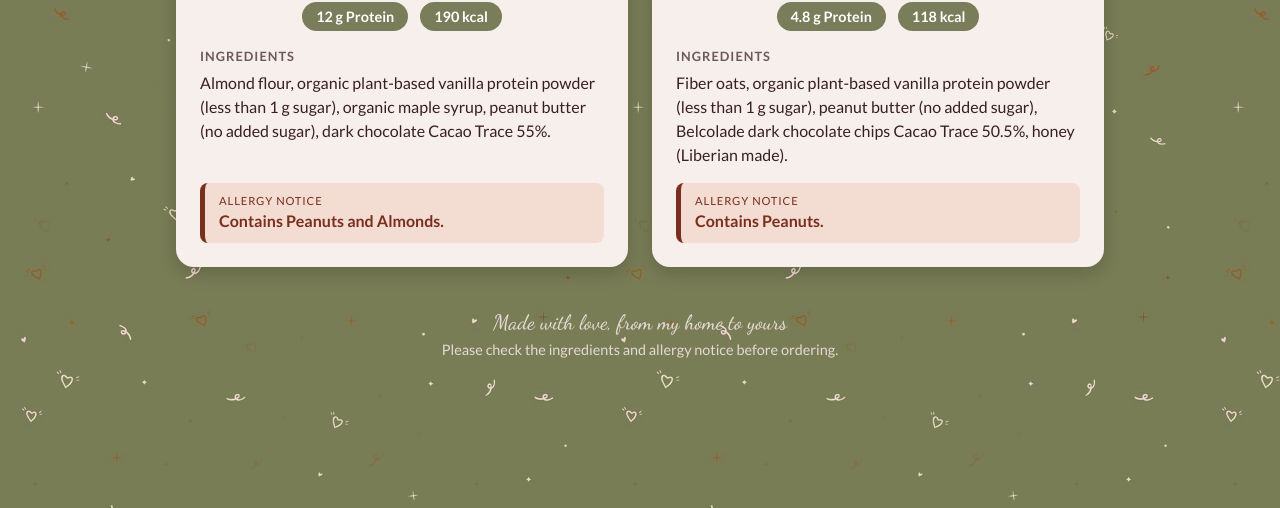
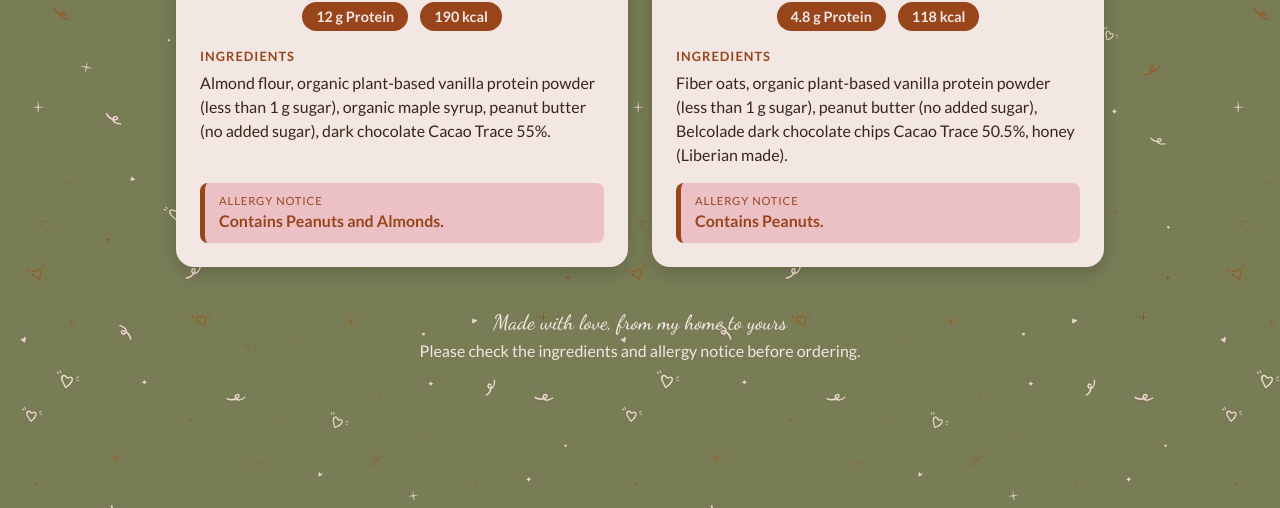
Before and after one commit to Petite-Baker/Petite-Baker, a plain HTML site: page index.html in a window 1280 px wide. Shown: the part 292-800 px from the top of the page. Drawn offline with Linux system fonts and the light colour scheme.

Commit message:
Add files via upload

```diff
--- a/index.html
+++ b/index.html
@@ -10,12 +10,13 @@
   <link href="https://fonts.googleapis.com/css2?family=Dancing+Script:wght@500;700&family=Lato:wght@400;700&display=swap" rel="stylesheet">
   <style>
     :root {
-      --green: #797d5a;
-      --cream: #e6d9d4;
-      --brown: #3a1f1f;
-      --card: #f6efeb;
-      --alert-bg: #f3dcd2;
-      --alert-text: #7a2e1d;
+      --green: #67764d;
+      --cream: #f2e7e3;
+      --brown: #3b2418;
+      --card: #f2e7e3;
+      --alert-bg: #ecc1c6;
+      --rust: #99451c;
+      --alert-text: #99451c;
     }
     * { box-sizing: border-box; }
     html {
@@ -55,6 +56,7 @@
     .item h2 {
       font-family: 'Dancing Script', cursive;
       font-size: 2rem;
+      color: var(--rust);
       margin: 0 0 12px;
       text-align: center;
     }
@@ -65,8 +67,8 @@
       margin-bottom: 16px;
     }
     .nutrition span {
-      background: var(--green);
-      color: #fff;
+      background: var(--rust);
+      color: var(--cream);
       border-radius: 999px;
       padding: 4px 14px;
       font-weight: 700;
@@ -77,7 +79,7 @@
       font-size: .8rem;
       letter-spacing: .08em;
       text-transform: uppercase;
-      color: #6b5a55;
+      color: var(--rust);
     }
     .item p { margin: 0 0 16px; }
     .allergy {
@@ -100,7 +102,7 @@
       text-align: center;
       color: var(--cream);
       padding: 24px 16px 40px;
-      font-size: .9rem;
+      font-size: 1rem;
     }
     footer .tag { font-family: 'Dancing Script', cursive; font-size: 1.3rem; }
     @media (max-width: 640px) {
```
